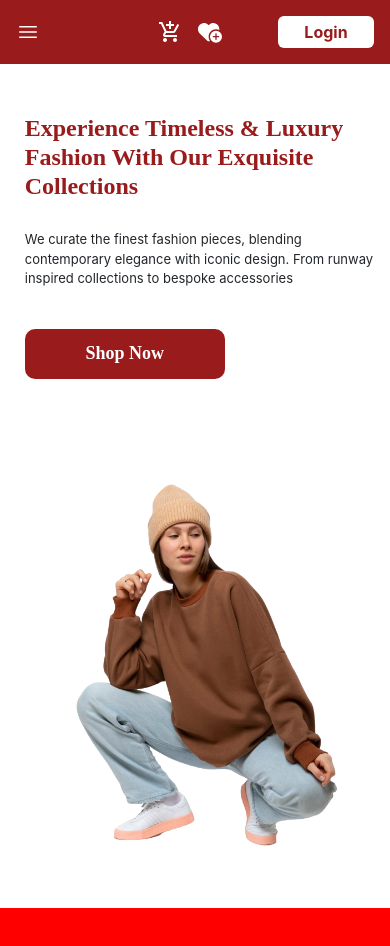
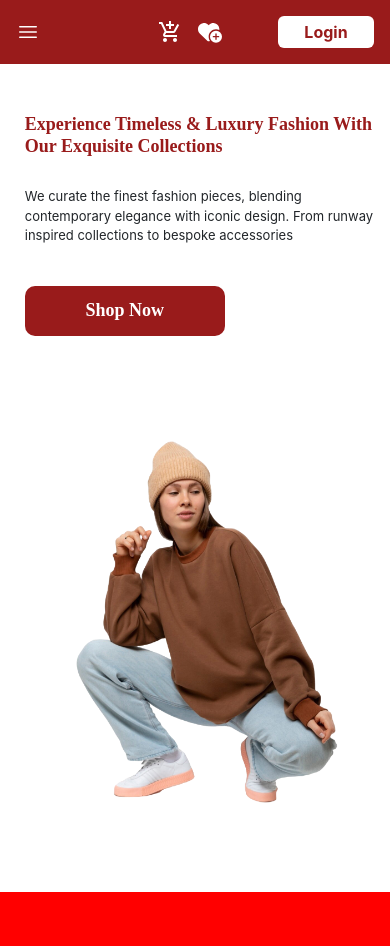
Before and after one commit to OnuegbulamChristian/My-E.Commerce-Project, a React (Create React App) app: page / in a window 390 px wide. Shown: the top 946 px of the page. Built offline with nearby package versions, Linux system fonts and the light colour scheme.

Commit message:
Hero Section

```diff
--- a/src/COMPONENTS/HeroSection/HeroSection.css
+++ b/src/COMPONENTS/HeroSection/HeroSection.css
@@ -71,10 +71,16 @@
 
 @media (max-width: 768px) {
   .Hero_container1 h1 {
-    font-size: x-large;
+    font-size: large;
   }
   .Hero_container1 p {
     font-size: small;
+  }
+  .Hero-section_div {
+    height: auto;
+  }
+  .Hero-section-parent-div {
+    height: auto;
   }
 }
 
@@ -95,4 +101,7 @@
   .Hero_container1 h1 {
     padding-top: 50px;
   }
+  .Hero-section_div {
+    height: auto;
+  }
 }
```
